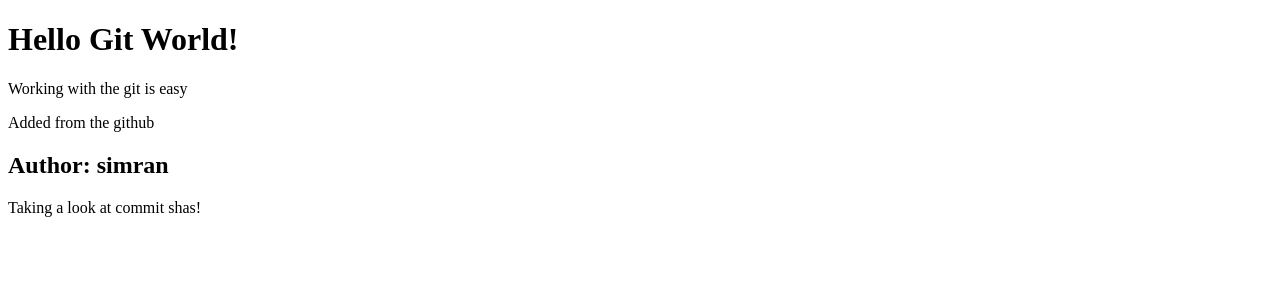
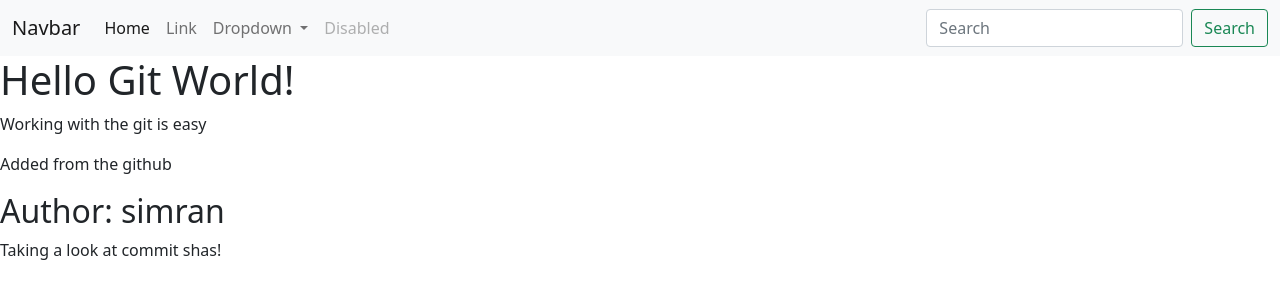
Before and after one commit to simran-puaar/GitGitHubMasterclass, a plain HTML site: page index.html in a window 1280 px wide. Drawn offline with nearby package versions, Linux system fonts and the light colour scheme.

Commit message:
added nav bar

```diff
--- a/index.html
+++ b/index.html
@@ -1,6 +1,43 @@
 <!DOCTYPE html>
 <html>
+    <link href="https://cdn.jsdelivr.net/npm/bootstrap@5.0.2/dist/css/bootstrap.min.css" rel="stylesheet" integrity="sha384-EVSTQN3/azprG1Anm3QDgpJLIm9Nao0Yz1ztcQTwFspd3yD65VohhpuuCOmLASjC" crossorigin="anonymous">
     <body>
+        <nav class="navbar navbar-expand-lg navbar-light bg-light">
+              <div class="container-fluid">
+                <a class="navbar-brand" href="#">Navbar</a>
+                <button class="navbar-toggler" type="button" data-bs-toggle="collapse" data-bs-target="#navbarSupportedContent" aria-controls="navbarSupportedContent" aria-expanded="false" aria-label="Toggle navigation">
+                  <span class="navbar-toggler-icon"></span>
+                </button>
+                <div class="collapse navbar-collapse" id="navbarSupportedContent">
+                  <ul class="navbar-nav me-auto mb-2 mb-lg-0">
+                    <li class="nav-item">
+                      <a class="nav-link active" aria-current="page" href="#">Home</a>
+                    </li>
+                    <li class="nav-item">
+                      <a class="nav-link" href="#">Link</a>
+                    </li>
+                    <li class="nav-item dropdown">
+                      <a class="nav-link dropdown-toggle" href="#" id="navbarDropdown" role="button" data-bs-toggle="dropdown" aria-expanded="false">
+                        Dropdown
+                      </a>
+                      <ul class="dropdown-menu" aria-labelledby="navbarDropdown">
+                        <li><a class="dropdown-item" href="#">Action</a></li>
+                        <li><a class="dropdown-item" href="#">Another action</a></li>
+                        <li><hr class="dropdown-divider"></li>
+                        <li><a class="dropdown-item" href="#">Something else here</a></li>
+                      </ul>
+                    </li>
+                    <li class="nav-item">
+                      <a class="nav-link disabled" href="#" tabindex="-1" aria-disabled="true">Disabled</a>
+                    </li>
+                  </ul>
+                  <form class="d-flex">
+                    <input class="form-control me-2" type="search" placeholder="Search" aria-label="Search">
+                    <button class="btn btn-outline-success" type="submit">Search</button>
+                  </form>
+                </div>
+              </div>
+        </nav>
 
         <h1>Hello Git World!</h1 >
 
@@ -28,6 +65,10 @@
     </div>
 
     <!---some comments-----!>
+    <body>
+    <script src="https://cdn.jsdelivr.net/npm/bootstrap@5.0.2/dist/js/bootstrap.bundle.min.js" integrity="sha384-MrcW6ZMFYlzcLA8Nl+NtUVF0sA7MsXsP1UyJoMp4YLEuNSfAP+JcXn/tWtIaxVXM" crossorigin="anonymous"></script>
+    <script src="https://cdn.jsdelivr.net/npm/@popperjs/core@2.9.2/dist/umd/popper.min.js" integrity="sha384-IQsoLXl5PILFhosVNubq5LC7Qb9DXgDA9i+tQ8Zj3iwWAwPtgFTxbJ8NT4GN1R8p" crossorigin="anonymous"></script>
+    <script src="https://cdn.jsdelivr.net/npm/bootstrap@5.0.2/dist/js/bootstrap.min.js" integrity="sha384-cVKIPhGWiC2Al4u+LWgxfKTRIcfu0JTxR+EQDz/bgldoEyl4H0zUF0QKbrJ0EcQF" crossorigin="anonymous"></script>
 
-    <body>
+
 </html>
```
